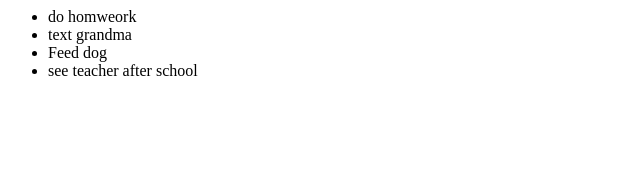
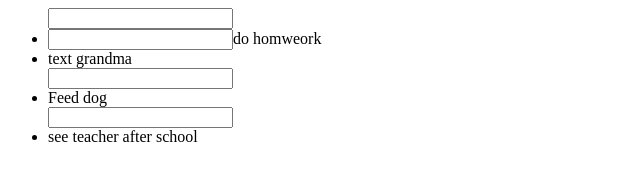
Before and after one commit to Lukerobokop/todo_app_front_end, a plain HTML site: page index.html in a window 1280 px wide. Shown: the whole page, without its empty margins (0-640 px from the left). Drawn offline with Linux system fonts and the light colour scheme.

Commit message:
added input checkboxes

```diff
--- a/index.html
+++ b/index.html
@@ -4,9 +4,13 @@
      </head>
      <body>
          <ul>
-             <li>do homweork</li>
+           <input type="chechbox">
+             <li><input type="chechbox">do homweork</li>
+
               <li>text grandma </li>
+               <input type="chechbox">
                <li> Feed dog </li>
+                <input type="chechbox">
                 <li>see teacher after school</li>
          </ul>
     </body>
```
